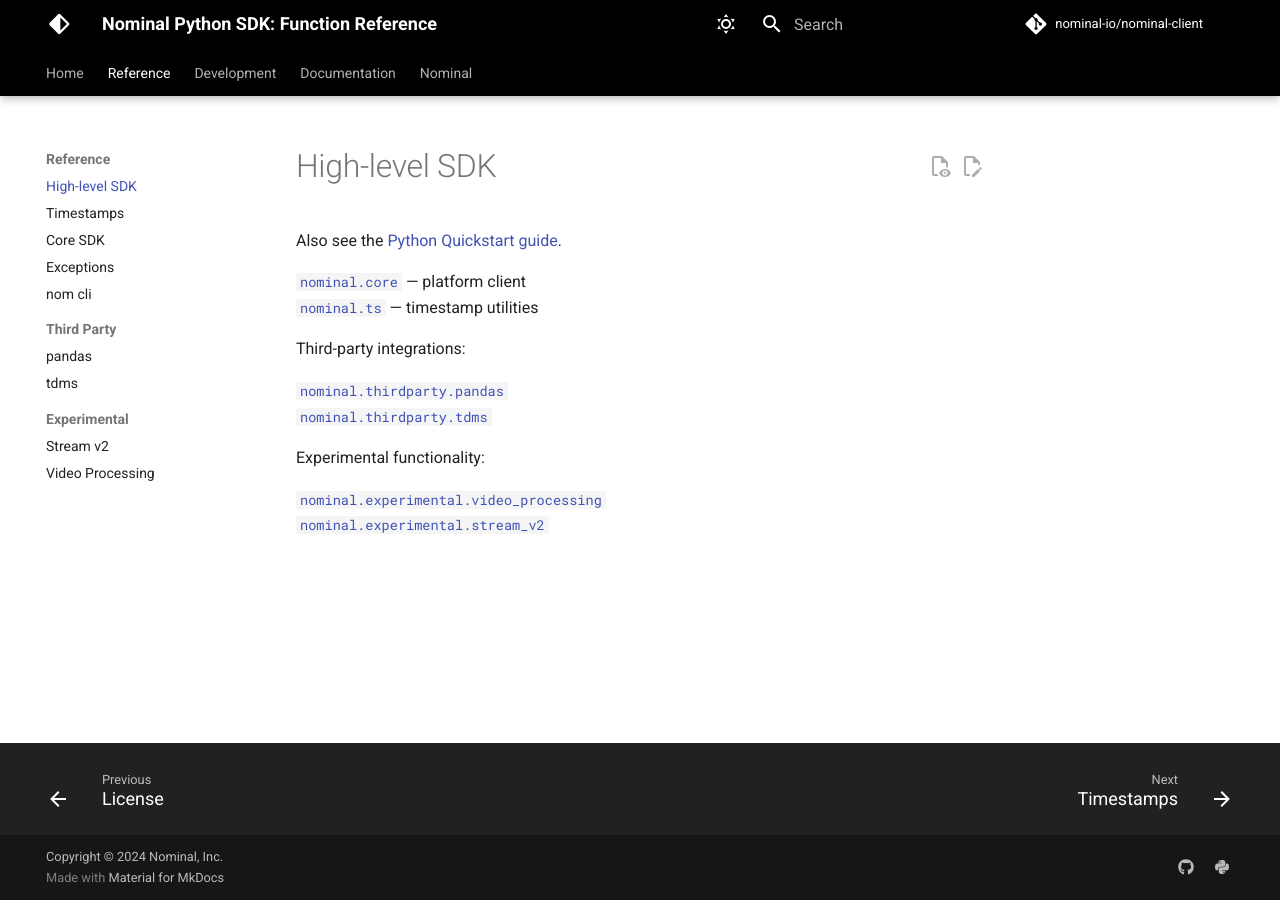
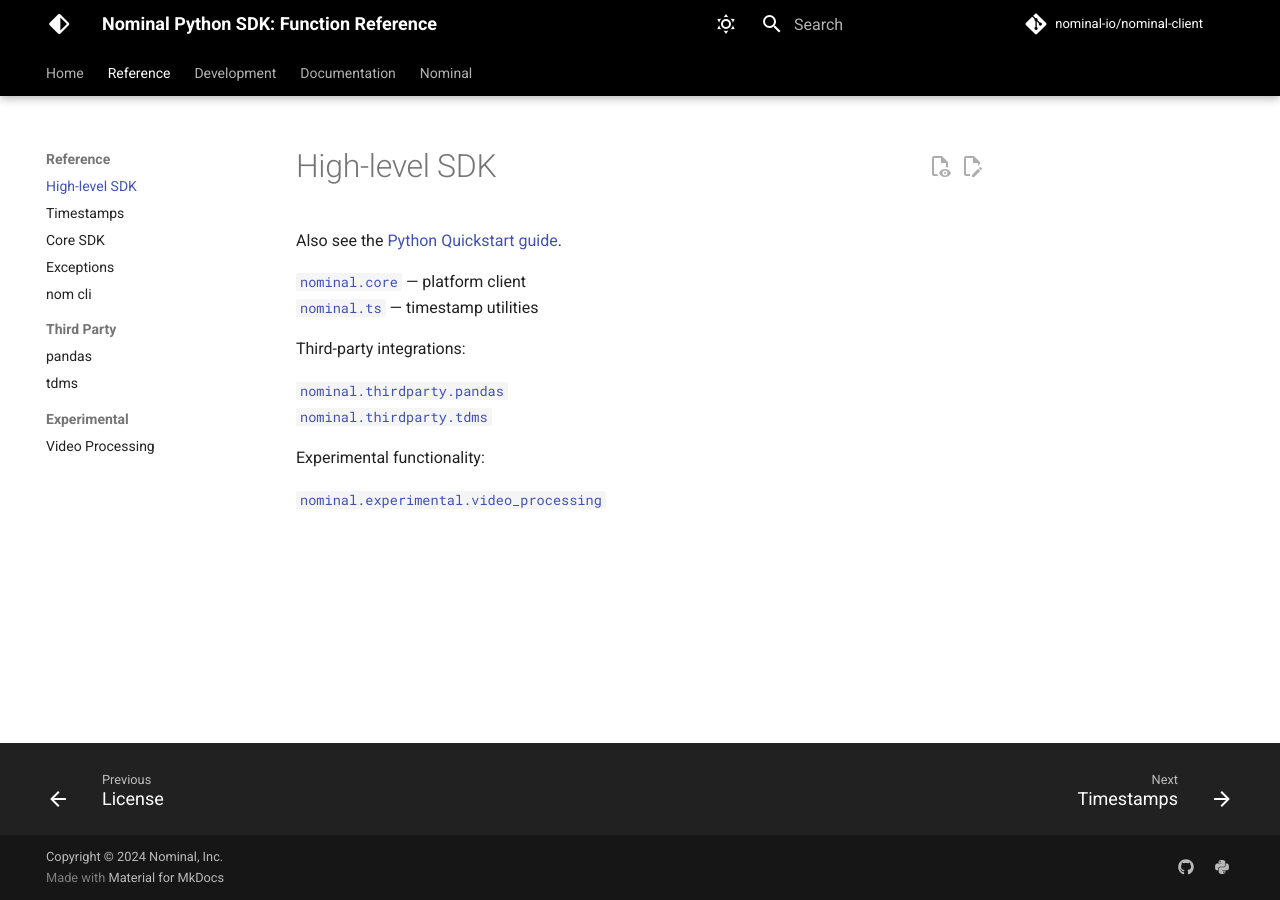
Before and after one commit to nominal-io/nominal-client, an MkDocs documentation site: the page built from docs/src/reference/toplevel.md, in a window 1280 px wide. Built offline with MkDocs 1.6.1 and Material for MkDocs 9.7.7, drawn with Linux system fonts in a browser that asks for light colours; comment, search, counter and statistics services are not loaded.

Commit message:
Remove stream_v2

```diff
--- a/docs/mkdocs.yml
+++ b/docs/mkdocs.yml
@@ -31,7 +31,6 @@
         - pandas: reference/thirdparty/pandas.md
         - tdms: reference/thirdparty/tdms.md
       - Experimental:
-        - Stream v2: reference/experimental/stream_v2.md
         - Video Processing: reference/experimental/video_processing.md
   - Development:
       - Contributing: contributing.md
--- a/docs/src/reference/toplevel.md
+++ b/docs/src/reference/toplevel.md
@@ -11,7 +11,6 @@
 Experimental functionality:
 
 [`nominal.experimental.video_processing`](./experimental/video_processing.md)<br/>
-[`nominal.experimental.stream_v2`](./experimental/stream_v2.md)
 
 <!--
   Eventually we can use `summary` over `filters` when it moves from Sponsors only to GA:
```
Also changed, not shown: docs/reference/experimental/stream_v2.md (deleted, +0 -1 lines).
